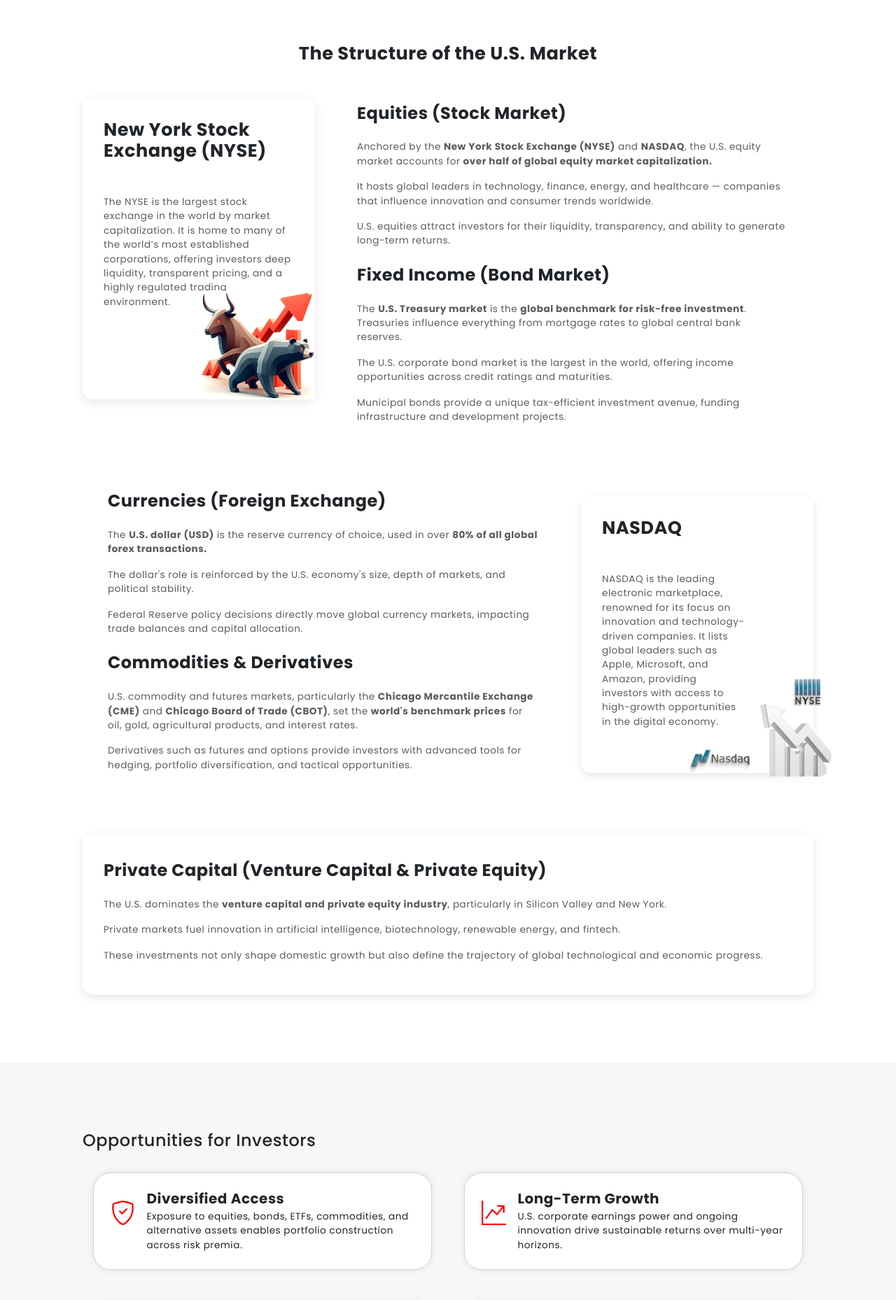
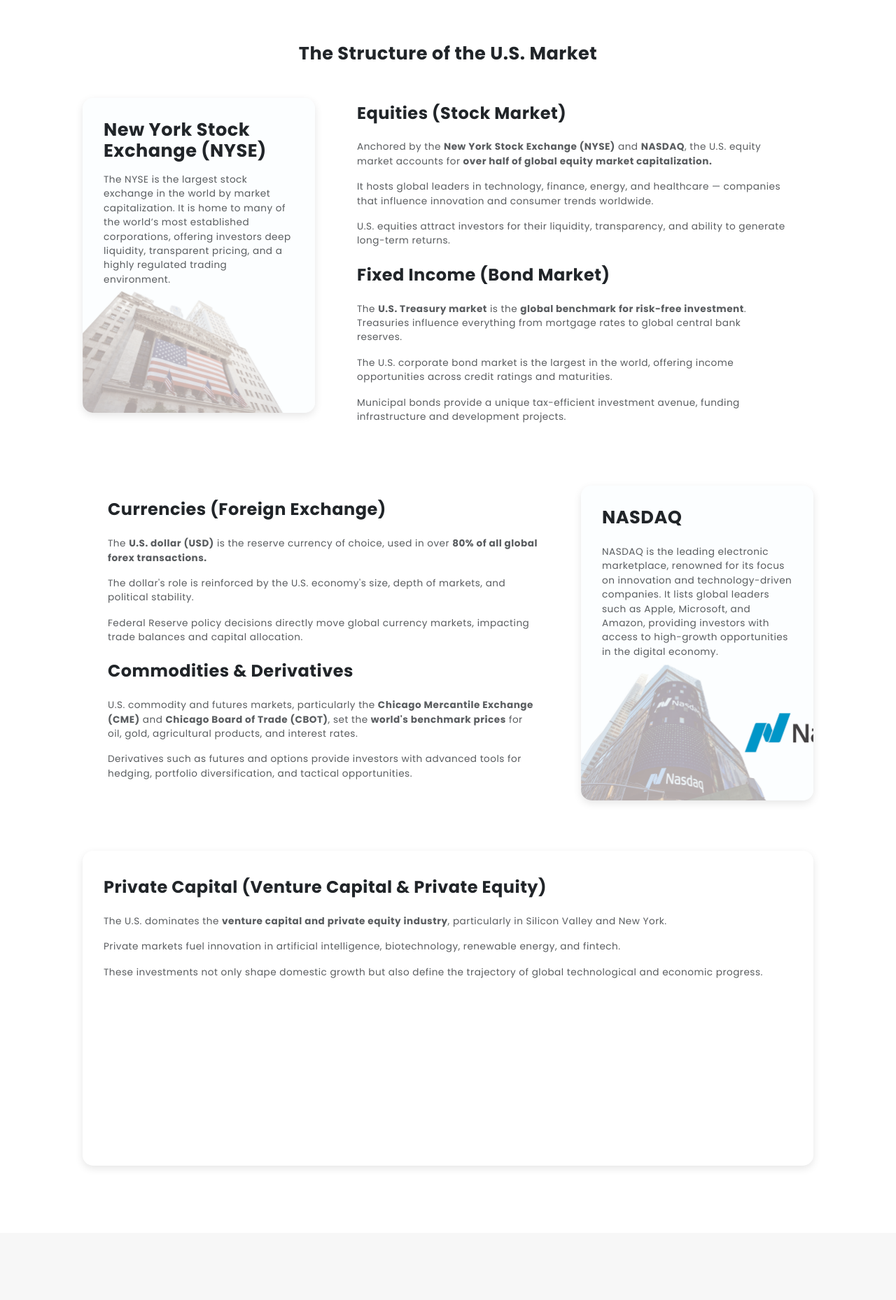
Before and after one commit to GKDevotion/zedcapital-core, a PHP site: page /american-market.php in a window 1280 px wide. Shown: the part 1920-3778 px from the top of the page at 70% size. Run offline with PHP 8.4, Linux system fonts and the light colour scheme; some libraries are stand-ins or nearby versions.

Commit message:
update page content

```diff
--- a/american-market.php
+++ b/american-market.php
@@ -332,6 +332,24 @@ include_once ('elements/header.php');
         width: 60px;
         height: auto;
     }
+
+    .info-card {
+        border-radius: 15px;
+        box-shadow: 0 4px 12px rgba(0, 0, 0, 0.1);
+        padding: 30px;
+        /* background: #fff; */
+        min-height: 450px;
+    }
+
+    .nyse-bg-market-image {
+        background-image: url(assets/images/markets/new-york.jpg);
+        background-size: cover;
+    }
+
+    .naqdaq-bg-market-image {
+        background-image: url(assets/images/markets/nasdaq.jpg);
+        background-size: cover;
+    }
     @media (max-width: 767px) {
         .text-end-md {
             text-align: start !important;
@@ -365,14 +383,11 @@ include_once ('elements/header.php');
     <div class="row">
         <!-- Stock Market Card -->
         <div class="col-lg-4">
-            <div class="info-card text-dark pb-0">
+            <div class="info-card text-dark pb-0 nyse-bg-market-image">
                 <h3 class="fw-bold">New York Stock Exchange (NYSE)</h3>
-                <p class="mt-5 text-muted">
+                <p class="mt-3 text-muted">
                     The NYSE is the largest stock exchange in the world by market capitalization. It is home to many of the world’s most established corporations, offering investors deep liquidity, transparent pricing, and a highly regulated trading environment.
                 </p>
-                <div class="mt-4 text-end">
-                    <img src="assets/images/nyse-market.png" alt="Bull and Bear" class="bull-bear-img">
-                </div>
             </div>
         </div>
 
@@ -406,12 +421,12 @@ include_once ('elements/header.php');
 
     <style>
 
-        .info-card {
+        /* .info-card {
             border-radius: 15px;
             box-shadow: 0 4px 14px rgba(0, 0, 0, 0.1);
             background-color: white;
             padding: 30px;
-        }
+        } */
         .bull-bear-img {
             width: 60%;
             margin: -50px -30px 0 0;
@@ -456,14 +471,11 @@ include_once ('elements/header.php');
         <!-- Right Card Section -->
         <div class="col-lg-4">
 
-            <div class="card-custom text-dark">
+            <div class="info-card text-dark naqdaq-bg-market-image">
                 <h3 class="fw-bold"><span class="text-uppercase">NASDAQ</span></h3>
-                <p class="mt-5 text-muted w-75">
+                <p class="mt-4 text-muted">
                     NASDAQ is the leading electronic marketplace, renowned for its focus on innovation and technology-driven companies. It lists global leaders such as Apple, Microsoft, and Amazon, providing investors with access to high-growth opportunities in the digital economy.
                 </p>
-                <div class="d-flex align-items-center mt-4">
-                    <img src="assets/images/stock-market-nasdaq.png" class="stock-img" alt="NYSE">
-                </div>
             </div>
         </div>
 
```
Also changed, not shown: assets/images/markets/nasdaq.jpg (added), assets/images/markets/new-york.jpg (added).
